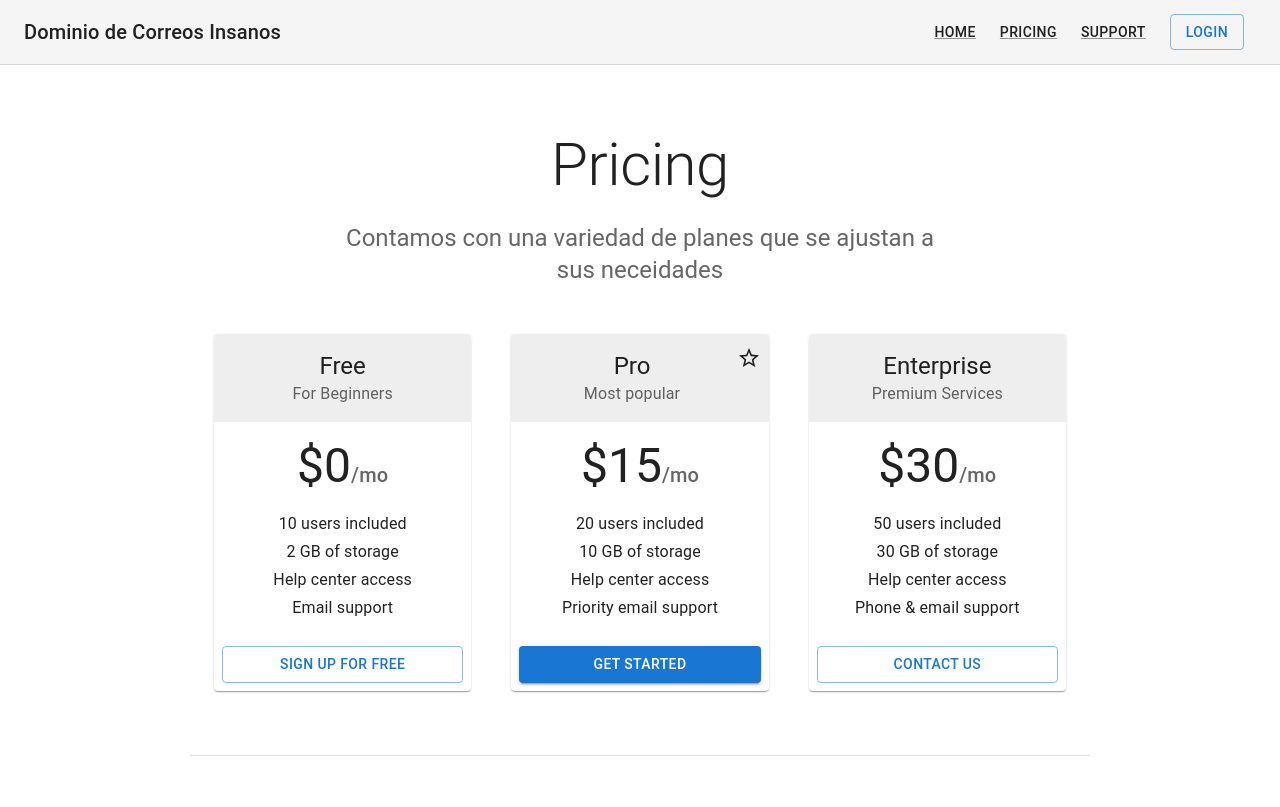
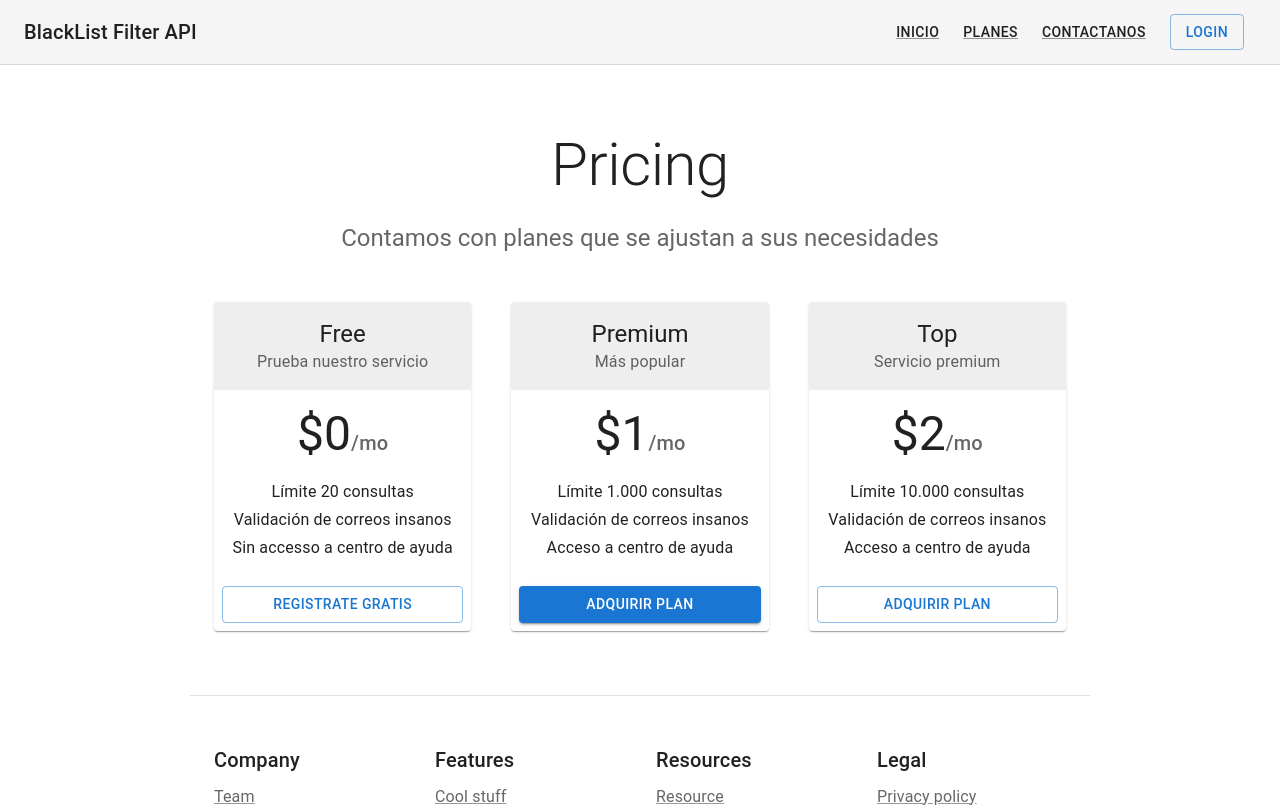
Before and after one commit to agetro2003/proyect_blacklist_frontend, a React (Vite) app: page /Pricing in a window 1280 px wide. Shown: the top 807 px of the page. Built offline with nearby package versions, Linux system fonts and the light colour scheme.

Commit message:
hotfix: correccion de titulos y ortografia

```diff
--- a/src/components/Home/home.jsx
+++ b/src/components/Home/home.jsx
@@ -73,7 +73,7 @@ const Home = () => {
             >
                 <Toolbar sx={{ flexWrap: 'wrap' }}>
                     <Typography variant="h6" color="inherit" noWrap sx={{ flexGrow: 1 }}>
-                        Dominio de Correos Insanos
+                        BlackList Filter API
                     </Typography>
                     <nav>
                         <Link
@@ -83,7 +83,7 @@ const Home = () => {
                             sx={{ my: 1, mx: 1.5 }}
                             underline="none"
                         >
-                            Home
+                            Inicio
                         </Link>
                         <Link
                             variant="button"
@@ -93,7 +93,7 @@ const Home = () => {
                             underline="none"
 
                         >
-                            Pricing
+                            Planes
                         </Link>
                         <Link
                             variant="button"
@@ -102,7 +102,7 @@ const Home = () => {
                             sx={{ my: 1, mx: 1.5 }}
                             underline="none"
                         >
-                            Support
+                            Contactanos
                         </Link>
                     </nav>
                     <Button href="/Login" variant="outlined" sx={{ my: 1, mx: 1.5 }}>
@@ -116,11 +116,11 @@ const Home = () => {
                 <React.Fragment>
                     <CardContent>
                         <Typography variant="h2" component="div">
-                        Bienveido a BlackList Proyect
+                        Bienvenido a BlackList Filter API
                         Su API para validar correos de confianza
                         </Typography>
                         <Typography variant="h5">
-                            Con nuestro servicio podras identificar correos temporales o invalidos.
+                            Con nuestro servicio podras identificar correos temporales o inválidos.
                          </Typography>
                     </CardContent>
                 </React.Fragment>
--- a/src/components/Login/login.jsx
+++ b/src/components/Login/login.jsx
@@ -167,7 +167,7 @@ const [loading, setLoading] = useState(false)
             >
                 <Toolbar sx={{ flexWrap: 'wrap' }}>
                     <Typography variant="h6" color="inherit" noWrap sx={{ flexGrow: 1 }}>
-                        Dominio de Correos Insanos
+                        BlackList Filter API
                     </Typography>
                     <nav>
                         <Link
@@ -176,7 +176,7 @@ const [loading, setLoading] = useState(false)
                             href="/"
                             sx={{ my: 1, mx: 1.5 }}
                         >
-                            Home
+                            Incio
                         </Link>
                         <Link
                             variant="button"
@@ -184,7 +184,7 @@ const [loading, setLoading] = useState(false)
                             href="/Pricing"
                             sx={{ my: 1, mx: 1.5 }}
                         >
-                            Pricing
+                            Planes
                         </Link>
                         <Link
                             variant="button"
@@ -192,7 +192,7 @@ const [loading, setLoading] = useState(false)
                             href="#"
                             sx={{ my: 1, mx: 1.5 }}
                         >
-                            Support
+                            Contactanos
                         </Link>
                     </nav>
                     <Button href="/Login" variant="outlined" sx={{ my: 1, mx: 1.5 }}>
--- a/src/components/MainHome/mainHome.jsx
+++ b/src/components/MainHome/mainHome.jsx
@@ -9,11 +9,11 @@ const MainHome = () => {
     return (
         <div>
             <div>
-                <h1> Bienvenido a BlackList Proyect API </h1>
-                <h2> Aqui podras aseguararte de validar los correos recibidos en tu aplicacion web</h2>
+                <h1> Bienvenido a BlackList Filter API </h1>
+                <h2> Aqui podrás aseguararte de validar los correos recibidos en tu aplicacion web</h2>
             </div>
             <div>
-                <h2> Ya posees una cuenta? Inicie sesion o registrese aqui</h2>
+                <h2> ¿Ya tienes una cuenta? Inicie sesión o regístrese aquí</h2>
                 <button onClick={onClick}> Acceder </button>
             </div>
         </div>
--- a/src/components/PageNotFound/PageNotFound.jsx
+++ b/src/components/PageNotFound/PageNotFound.jsx
@@ -72,7 +72,7 @@ const PageNotFound = () => {
             >
                 <Toolbar sx={{ flexWrap: 'wrap' }}>
                     <Typography variant="h6" color="inherit" noWrap sx={{ flexGrow: 1 }}>
-                        Dominio de Correos Insanos
+                        BlackList Filter API
                     </Typography>
                     <nav>
                         <Link
@@ -81,7 +81,7 @@ const PageNotFound = () => {
                             href="#"
                             sx={{ my: 1, mx: 1.5 }}
                         >
-                            Support
+                            Contactanos
                         </Link>
                     </nav>
                 </Toolbar>
--- a/src/components/Pricing/pricing.css
+++ b/src/components/Pricing/pricing.css
@@ -232,3 +232,7 @@ a {
     transform: scaleX(1);
     transform-origin: bottom left;
   }
+
+  .nav a {
+    text-decoration: none;
+  }
--- a/src/components/Pricing/pricing.jsx
+++ b/src/components/Pricing/pricing.jsx
@@ -1,131 +1,3 @@
-// import React from "react";
-// import "./pricing.css"
-
-
-
-// const Pricing = () => {
-//     const handleLoginClick = () => {
-//         window.location.href = "/Login";
-//     };
-
-//     return (
-//         <div className="wrapper">
-//             {/* <!-- PRICING-TABLE CONTAINER --> */}
-//             <div className="pricing-table group">
-//                 <h1 className="heading">
-//                     Pricing overview
-//                 </h1>
-//                 {/* <!-- PERSONAL --> */}
-//                 <div className="block personal fl">
-//                     <h2 className="title">Basic</h2>
-//                     {/* <!-- CONTENT --> */}
-//                     <div className="content">
-//                         <p className="price">
-//                             <sup>$</sup>
-//                             <span>00</span>
-//                             <sub>/mo.</sub>
-//                         </p>
-//                         <p className="hint">Perfect for freelancers</p>
-//                     </div>
-//                     {/* <!-- /CONTENT --> */}
-//                     {/* <!-- FEATURES --> */}
-//                     <ul className="features">
-//                         <li><span className="fontawesome-cog"></span>Access to Services</li>
-//                         <li><span className="fontawesome-star"></span>10 Request /mo</li>
-//                         <li><span className="fontawesome-dashboard"></span> # </li>
-//                         <li><span className="fontawesome-cloud"></span> # </li>
-//                     </ul>
-//                     {/* <!-- /FEATURES --> */}
-//                     {/* <!-- PT-FOOTER --> */}
-//                     <div className="pt-footer">
-//                         <button className="cta" onClick={handleLoginClick}>
-//                             <span className="hover-underline-animation"> Sing In </span>
-//                             <svg viewBox="0 0 46 16" height="10" width="30" xmlns="http://www.w3.org/2000/svg" id="arrow-horizontal">
-//                                 <path transform="translate(30)" d="M8,0,6.545,1.455l5.506,5.506H-30V9.039H12.052L6.545,14.545,8,16l8-8Z" data-name="Path 10" id="Path_10"></path>
-//                             </svg>
-//                         </button>
-//                     </div>
-//                     {/* <!-- /PT-FOOTER --> */}
-//                 </div>
-//                 {/* <!-- /PERSONAL --> */}
-//                 {/* <!-- PROFESSIONAL --> */}
-//                 <div className="block professional fl">
-//                     <h2 className="title">Standart</h2>
-//                     {/* <!-- CONTENT --> */}
-//                     <div className="content">
-//                         <p className="price">
-//                             <sup>$</sup>
-//                             <span>9.99</span>
-//                             <sub>/mo.</sub>
-//                         </p>
-//                         <p className="hint">Suitable for startups</p>
-//                     </div>
-//                     {/* <!-- /CONTENT --> */}
-//                     {/* <!-- FEATURES --> */}
-//                     <ul className="features">
-//                         <li><span className="fontawesome-cog"></span>Access to Services</li>
-//                         <li><span className="fontawesome-star"></span>50 Request /mo.</li>
-//                         <li><span className="fontawesome-dashboard"></span>#</li>
-//                         <li><span className="fontawesome-cloud"></span>#</li>
-//                     </ul>
-//                     {/* <!-- /FEATURES --> */}
-//                     {/* <!-- PT-FOOTER --> */}
-//                     <div className="pt-footer">
-//                         <button className="cta" onClick={handleLoginClick}>
-//                             <span className="hover-underline-animation"> Buy </span>
-//                             <svg viewBox="0 0 46 16" height="10" width="30" xmlns="http://www.w3.org/2000/svg" id="arrow-horizontal">
-//                                 <path transform="translate(30)" d="M8,0,6.545,1.455l5.506,5.506H-30V9.039H12.052L6.545,14.545,8,16l8-8Z" data-name="Path 10" id="Path_10"></path>
-//                             </svg>
-//                         </button>
-//                     </div>
-//                     {/* <!-- /PT-FOOTER --> */}
-//                 </div>
-//                 {/* <!-- /PROFESSIONAL --> */}
-//                 {/* <!-- BUSINESS --> */}
-//                 <div className="block business fl">
-//                     <h2 className="title">Premium</h2>
-//                     {/* <!-- CONTENT --> */}
-//                     <div className="content">
-//                         <p className="price">
-//                             <sup>$</sup>
-//                             <span>19.99</span>
-//                             <sub>/mo.</sub>
-//                         </p>
-//                         <p className="hint">For established business</p>
-//                     </div>
-//                     {/* <!-- /CONTENT --> */}
-
-//                     {/* <!-- FEATURES --> */}
-//                     <ul className="features">
-//                         <li><span className="fontawesome-cog"></span>Access to Services</li>
-//                         <li><span className="fontawesome-star"></span>100 Request /mo.</li>
-//                         <li><span className="fontawesome-dashboard"></span> # </li>
-//                         <li><span className="fontawesome-cloud"></span> # </li>
-//                     </ul>
-//                     {/* <!-- /FEATURES --> */}
-
-//                     {/* <!-- PT-FOOTER --> */}
-//                     <div className="pt-footer">
-//                         <button className="cta" onClick={handleLoginClick}>
-//                             <span className="hover-underline-animation"> Buy </span>
-//                             <svg viewBox="0 0 46 16" height="10" width="30" xmlns="http://www.w3.org/2000/svg" id="arrow-horizontal">
-//                                 <path transform="translate(30)" d="M8,0,6.545,1.455l5.506,5.506H-30V9.039H12.052L6.545,14.545,8,16l8-8Z" data-name="Path 10" id="Path_10"></path>
-//                             </svg>
-//                         </button>
-//                     </div>
-//                     {/* <!-- /PT-FOOTER --> */}
-//                 </div>
-//                 {/* <!-- /BUSINESS --> */}
-//             </div>
-//             {/* <!-- /PRICING-TABLE --> */}
-//         </div>
-//     );
-// };
-
-
-
-// export default Pricing
-
 import * as React from 'react';
 import { createTheme, ThemeProvider } from '@mui/material/styles';
 import AppBar from '@mui/material/AppBar';
@@ -160,41 +32,38 @@ function Copyright(props) {
 const tiers = [
     {
         title: 'Free',
-        subheader: 'For Beginners',
+        subheader: 'Prueba nuestro servicio',
         price: '0',
         description: [
-            '10 users included',
-            '2 GB of storage',
-            'Help center access',
-            'Email support',
+            'Límite 20 consultas',
+            'Validación de correos insanos',
+            'Sin accesso a centro de ayuda'
         ],
-        buttonText: 'Sign up for free',
+        buttonText: 'Registrate gratis',
         buttonVariant: 'outlined',
     },
     {
-        title: 'Pro',
-        subheader: 'Most popular',
-        price: '15',
+        title: 'Premium',
+        subheader: 'Más popular',
+        price: '1',
         description: [
-            '20 users included',
-            '10 GB of storage',
-            'Help center access',
-            'Priority email support',
+            'Límite 1.000 consultas',
+            'Validación de correos insanos',
+            'Acceso a centro de ayuda',
         ],
-        buttonText: 'Get started',
+        buttonText: 'Adquirir plan',
         buttonVariant: 'contained',
     },
     {
-        title: 'Enterprise',
-        subheader: 'Premium Services',
-        price: '30',
+        title: 'Top',
+        subheader: 'Servicio premium',
+        price: '2',
         description: [
-            '50 users included',
-            '30 GB of storage',
-            'Help center access',
-            'Phone & email support',
+            'Límite 10.000 consultas',
+            'Validación de correos insanos',
+            'Acceso a centro de ayuda',
         ],
-        buttonText: 'Contact us',
+        buttonText: 'Adquirir plan',
         buttonVariant: 'outlined',
     },
 ];
@@ -241,7 +110,7 @@ export default function Pricing() {
             >
                 <Toolbar sx={{ flexWrap: 'wrap' }}>
                     <Typography variant="h6" color="inherit" noWrap sx={{ flexGrow: 1 }}>
-                        Dominio de Correos Insanos
+                        BlackList Filter API
                     </Typography>
                     <nav>
                         <Link
@@ -250,7 +119,7 @@ export default function Pricing() {
                             href="/"
                             sx={{ my: 1, mx: 1.5 }}
                         >
-                            Home
+                            Inicio
                         </Link>
                         <Link
                             variant="button"
@@ -258,7 +127,7 @@ export default function Pricing() {
                             href="/Pricing"
                             sx={{ my: 1, mx: 1.5 }}
                         >
-                            Pricing
+                            Planes
                         </Link>
                         <Link
                             variant="button"
@@ -266,7 +135,7 @@ export default function Pricing() {
                             href="#"
                             sx={{ my: 1, mx: 1.5 }}
                         >
-                            Support
+                            Contactanos
                         </Link>
                     </nav>
                     <Button href="/Login" variant="outlined" sx={{ my: 1, mx: 1.5 }}>
@@ -287,7 +156,7 @@ export default function Pricing() {
                     Pricing
                 </Typography>
                 <Typography variant="h5" align="center" color="text.secondary" component="p">
-                    Contamos con una variedad de planes que se ajustan a sus neceidades
+                    Contamos con planes que se ajustan a sus necesidades
                 </Typography>
             </Container>
             {/* End hero unit */}
--- a/src/components/UnAuthorized/UnAuthorized.jsx
+++ b/src/components/UnAuthorized/UnAuthorized.jsx
@@ -70,7 +70,7 @@ const UnAuthorized = () => {
             >
                 <Toolbar sx={{ flexWrap: 'wrap' }}>
                     <Typography variant="h6" color="inherit" noWrap sx={{ flexGrow: 1 }}>
-                        Dominio de Correos Insanos
+                        BlackList Filter API
                     </Typography>
                     <nav>
                         <Link
@@ -79,7 +79,7 @@ const UnAuthorized = () => {
                             href="#"
                             sx={{ my: 1, mx: 1.5 }}
                         >
-                            Support
+                            Contactanos
                         </Link>
                     </nav>
                 </Toolbar>
```
